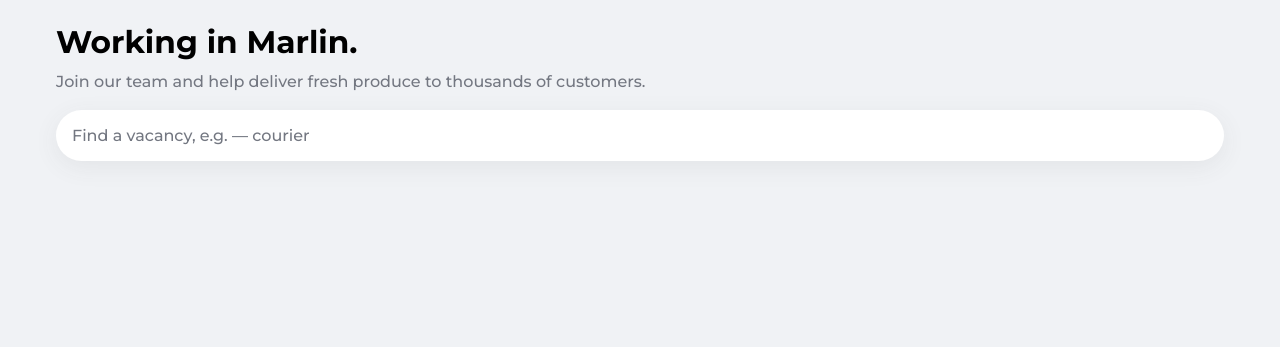
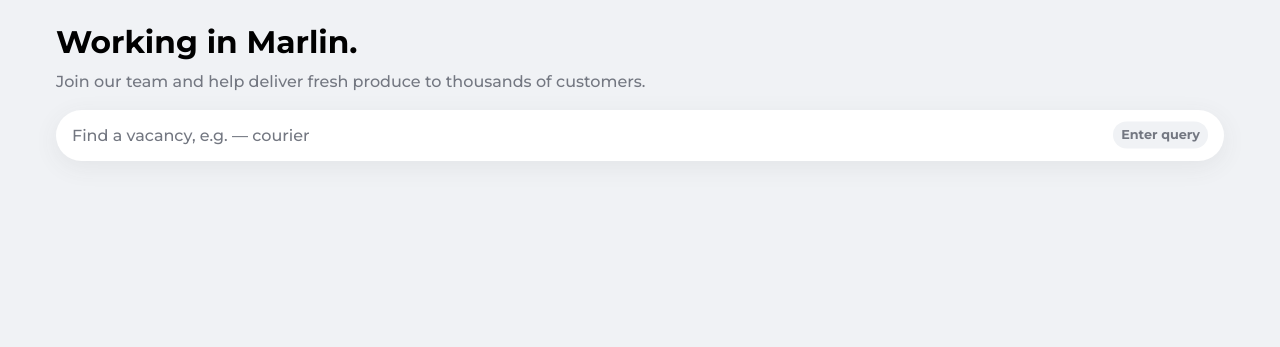
Before and after one commit to prsvt420/marlin, a Django app: page /vacancies/ in a window 1280 px wide. Shown: the part 87-434 px from the top of the page. Run offline with Django 5.2, Linux system fonts and the light colour scheme; data that the repository does not hold is empty; parts of the project's set-up code (start-up, migrations or seed data) failed here and were passed over; some libraries are stand-ins or nearby versions.

Commit message:
feat: add badge to search input

```diff
--- a/apps/catalog/templates/catalog/includes/hero.html
+++ b/apps/catalog/templates/catalog/includes/hero.html
@@ -6,8 +6,10 @@
     <p class="hero__description">{{ description }}</p>
 
     {% if search_url %}
-      <form method="get" action="{{ search_url }}">
+      <form class="hero__search-form" method="get" action="{{ search_url }}">
         <input class="hero__search input" name="q" value="{{ search_query|default_if_none:'' }}" autocomplete="off" placeholder="{{ search_placeholder }}">
+        <span class="hero__search-badge badge badge--absolute hero__search-badge--empty">{% trans "Enter query" %}</span>
+	      <span class="hero__search-badge badge badge--absolute hero__search-badge--typing">{% trans "Press enter" %}</span>
       </form>
     {% endif %}
   </div>
--- a/static/css/components/hero.css
+++ b/static/css/components/hero.css
@@ -16,10 +16,44 @@
   color: var(--text-color-muted);
 }
 
+.hero__search-form {
+  position: relative;
+  margin-top: var(--space-xs);
+}
+
 .hero__search {
   width: 100%;
-  margin-top: var(--space-xs);
   background-color: var(--surface-background-color);
-  padding: var(--space-sm);
+  padding-right: 120px;
   border: none;
 }
+
+.hero__search-badge {
+  background-color: var(--background-color);
+  color: var(--text-color-muted);
+  right: var(--space-sm);
+  top: 50%;
+  transform: translateY(-50%);
+  pointer-events: none;
+  transition: opacity var(--transition-duration) var(--transition-timing-function);
+}
+
+.hero__search-badge--empty {
+  opacity: 0;
+  visibility: hidden;
+}
+
+.hero__search-badge--typing {
+  opacity: 1;
+  visibility: visible;
+}
+
+.hero__search:placeholder-shown ~ .hero__search-badge--empty {
+  opacity: 1;
+  visibility: visible;
+}
+
+.hero__search:placeholder-shown ~ .hero__search-badge--typing {
+  opacity: 0;
+  visibility: hidden;
+}
--- a/templates/base.html
+++ b/templates/base.html
@@ -22,10 +22,10 @@
 			<link rel="stylesheet" href="{% static 'css/components/header.css' %}">
 			<link rel="stylesheet" href="{% static 'css/components/footer.css' %}">
 			<link rel="stylesheet" href="{% static 'css/components/messages.css' %}">
+			<link rel="stylesheet" href="{% static 'css/components/badge.css' %}">
 			<link rel="stylesheet" href="{% static 'css/components/hero.css' %}">
 			<link rel="stylesheet" href="{% static 'css/components/breadcrumbs.css' %}">
 			<link rel="stylesheet" href="{% static 'css/components/pagination.css' %}">
-			<link rel="stylesheet" href="{% static 'css/components/badge.css' %}">
 			{% block css %}{% endblock %}
 		{% endcompress %}
 		<link rel="icon" href="{% static 'img/favicon.ico' %}" type="image/x-icon">
--- a/templates/includes/hero.html
+++ b/templates/includes/hero.html
@@ -1,11 +1,15 @@
+{% load i18n %}
+
 <section class="hero {{ mix }}">
   <div class="hero__content">
     <h1 class="hero__title">{{ title }}</h1>
     <p class="hero__description">{{ description }}</p>
 
     {% if search_url %}
-      <form method="get" action="{{ search_url }}">
+      <form class="hero__search-form" method="get" action="{{ search_url }}">
         <input class="hero__search input" name="q" value="{{ search_query|default_if_none:'' }}" autocomplete="off" placeholder="{{ search_placeholder }}">
+        <span class="hero__search-badge badge badge--absolute hero__search-badge--empty">{% trans "Enter query" %}</span>
+	      <span class="hero__search-badge badge badge--absolute hero__search-badge--typing">{% trans "Press enter" %}</span>
       </form>
     {% endif %}
   </div>
```
